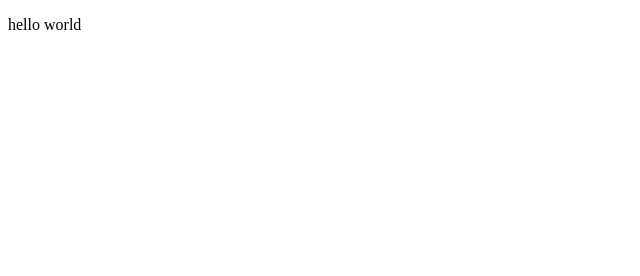
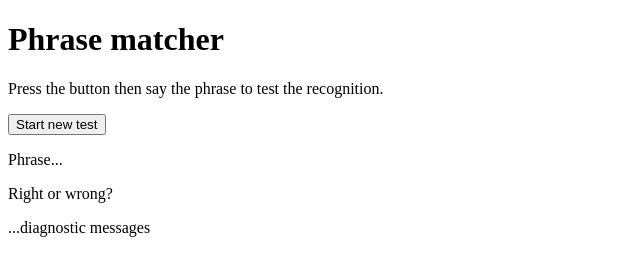
Before and after one commit to lucyyify/lucyyify.github.io, a plain HTML site: page index.html in a window 1280 px wide. Shown: the whole page, without its empty margins (0-640 px from the left). Drawn offline with Linux system fonts and the light colour scheme.

Commit message:
first commit
first commit

```diff
--- a/index.html
+++ b/index.html
@@ -1,10 +1,30 @@
 <!DOCTYPE html>
-<head>
-<header>
-</header>
-<div>
-    <p>
-        hello world
-    </p>
-</div>
-</head>
+<html>
+  <head>
+    <meta charset="utf-8">
+    <meta http-equiv="X-UA-Compatible" content="IE=edge,chrome=1">
+    <meta name="viewport" content="width=device-width">
+
+    <title>Phrase matcher</title>
+
+    <link rel="stylesheet" href="style.css">
+    <!--[if lt IE 9]>
+      <script src="//html5shiv.googlecode.com/svn/trunk/html5.js"></script>
+    <![endif]-->
+  </head>
+
+  <body>
+    <h1>Phrase matcher</h1>
+    <p>Press the button then say the phrase to test the recognition.</p>
+
+    <button>Start new test</button>
+
+    <div>
+        <p class="phrase">Phrase...</p>
+        <p class="result">Right or wrong?</p>
+        <p class="output">...diagnostic messages</p>
+    </div>
+
+    <script src="script.js"></script>
+  </body>
+</html>
```
Also changed, not shown: hello.html (deleted, +0 -10 lines), 2 other files.
